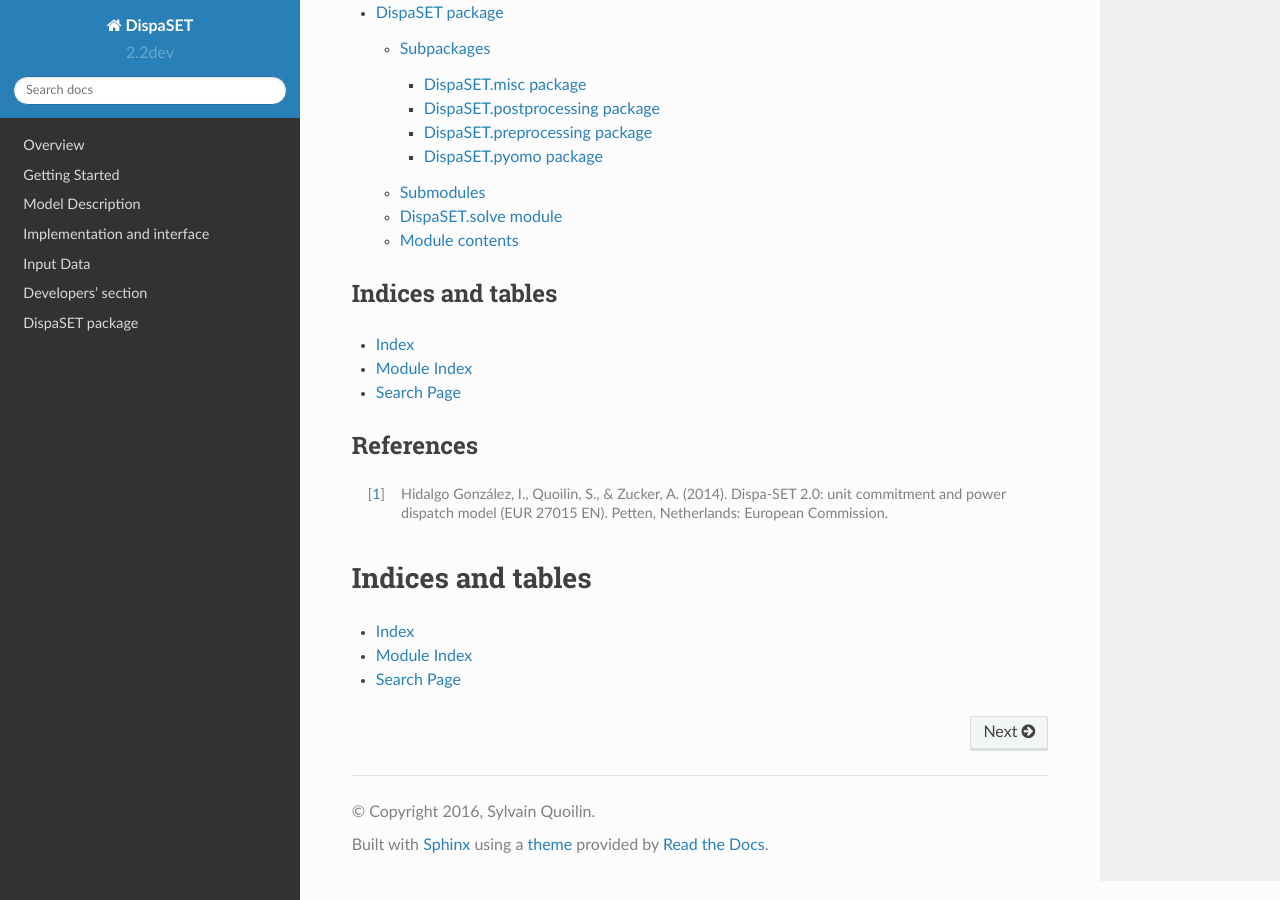
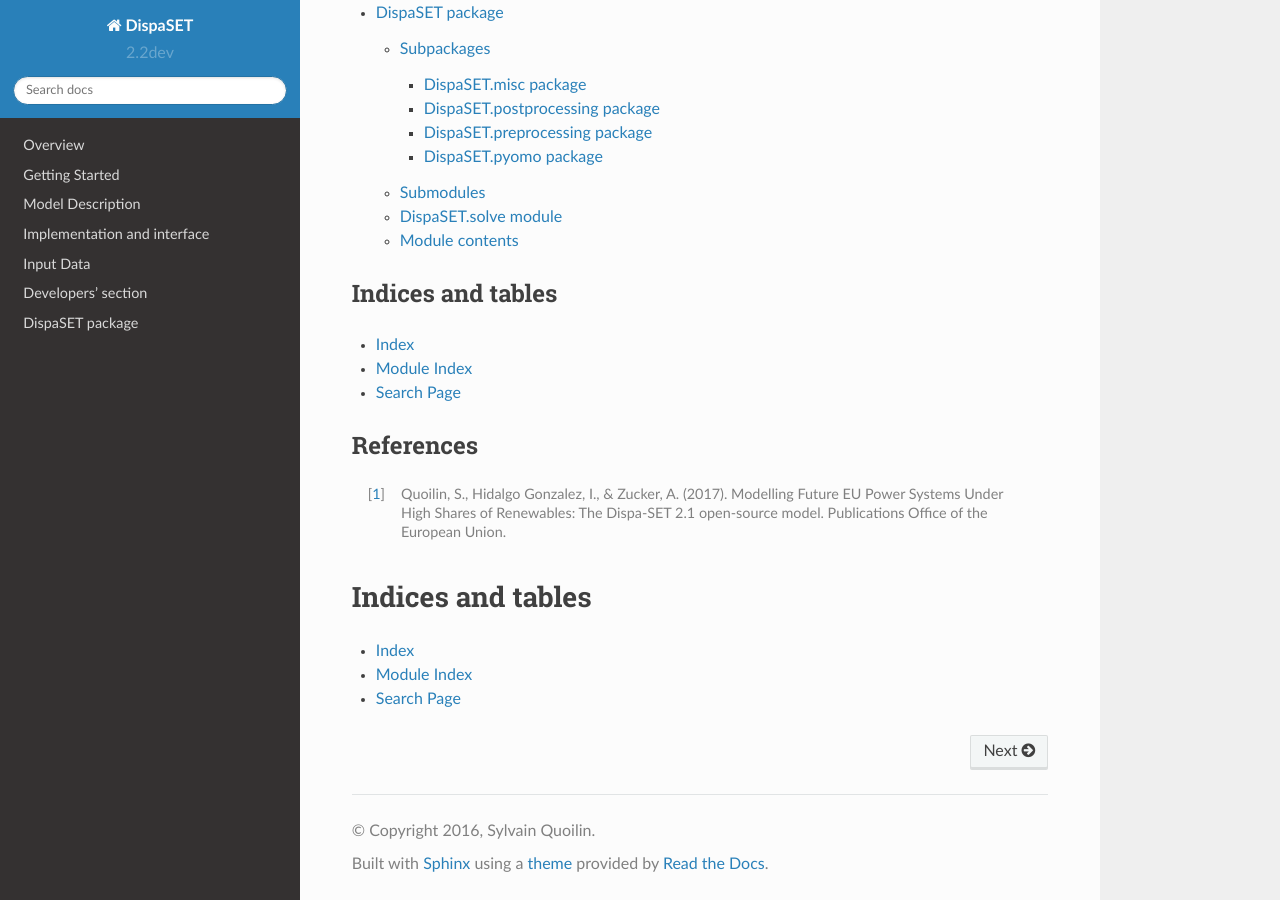
Before and after one commit to energy-modelling-toolkit/Dispa-SET, a Sphinx documentation site: the page built from Docs/index.rst, in a window 1280 px wide and 900 px high, scrolled down 2983 px. Built offline with Sphinx 7.4.7 and the Read the Docs theme 2.0.0, drawn with Linux system fonts in a browser that asks for light colours.

Commit message:
test with requirements

```diff
--- a/Docs/index.rst
+++ b/Docs/index.rst
@@ -48,7 +48,7 @@ Indices and tables
 
 References
 ----------
-.. [1] Hidalgo González, I., Quoilin, S., & Zucker, A. (2014). Dispa-SET 2.0: unit commitment and power dispatch model (EUR 27015 EN). Petten, Netherlands: European Commission.
+.. [1] Quoilin, S., Hidalgo Gonzalez, I., & Zucker, A. (2017). Modelling Future EU Power Systems Under High Shares of Renewables: The Dispa-SET 2.1 open-source model. Publications Office of the European Union.
 
 .. _matplotlib: http://matplotlib.org
 .. _pandas: http://pandas.pydata.org
```
Also changed, not shown: requirements.txt (added, +153 -0 lines).
